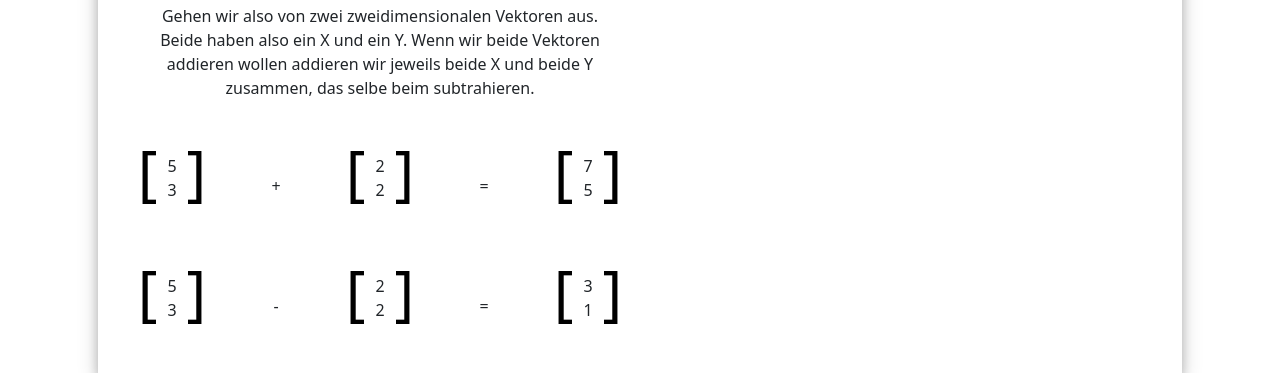
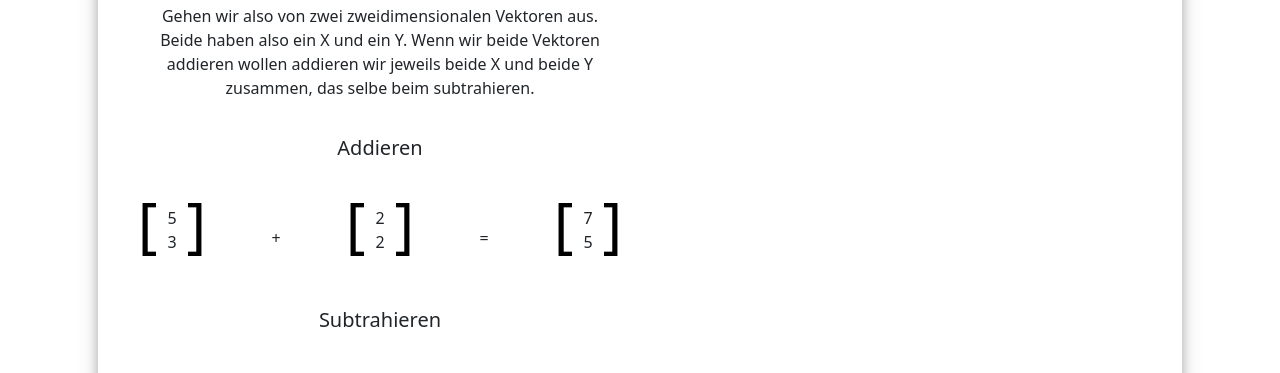
Before and after one commit to BZZ-ab20c/BZZ-ab20c.github.io, a React (Create React App) app in the folder client/: page /vektoren in a window 1280 px wide. Shown: the part 2703-3076 px from the top of the page. Built offline with nearby package versions, Linux system fonts and the light colour scheme.

Commit message:
klein wenig bessere übersicht

```diff
--- a/client/src/pages/Vektoren.js
+++ b/client/src/pages/Vektoren.js
@@ -189,6 +189,7 @@ const Vektoren = () => {
                                     </p>
 
                                     <div className={"row"}>
+                                        <h5>Addieren</h5>
                                         <div className={"col"}>
                                             <div className={"vectorList twoDimVectorList"}>
                                                 <ul>
@@ -222,6 +223,7 @@ const Vektoren = () => {
                                     </div>
 
                                     <div className={"row"}>
+                                        <h5>Subtrahieren</h5>
                                         <div className={"col"}>
                                             <div className={"vectorList twoDimVectorList"}>
                                                 <ul>
```
